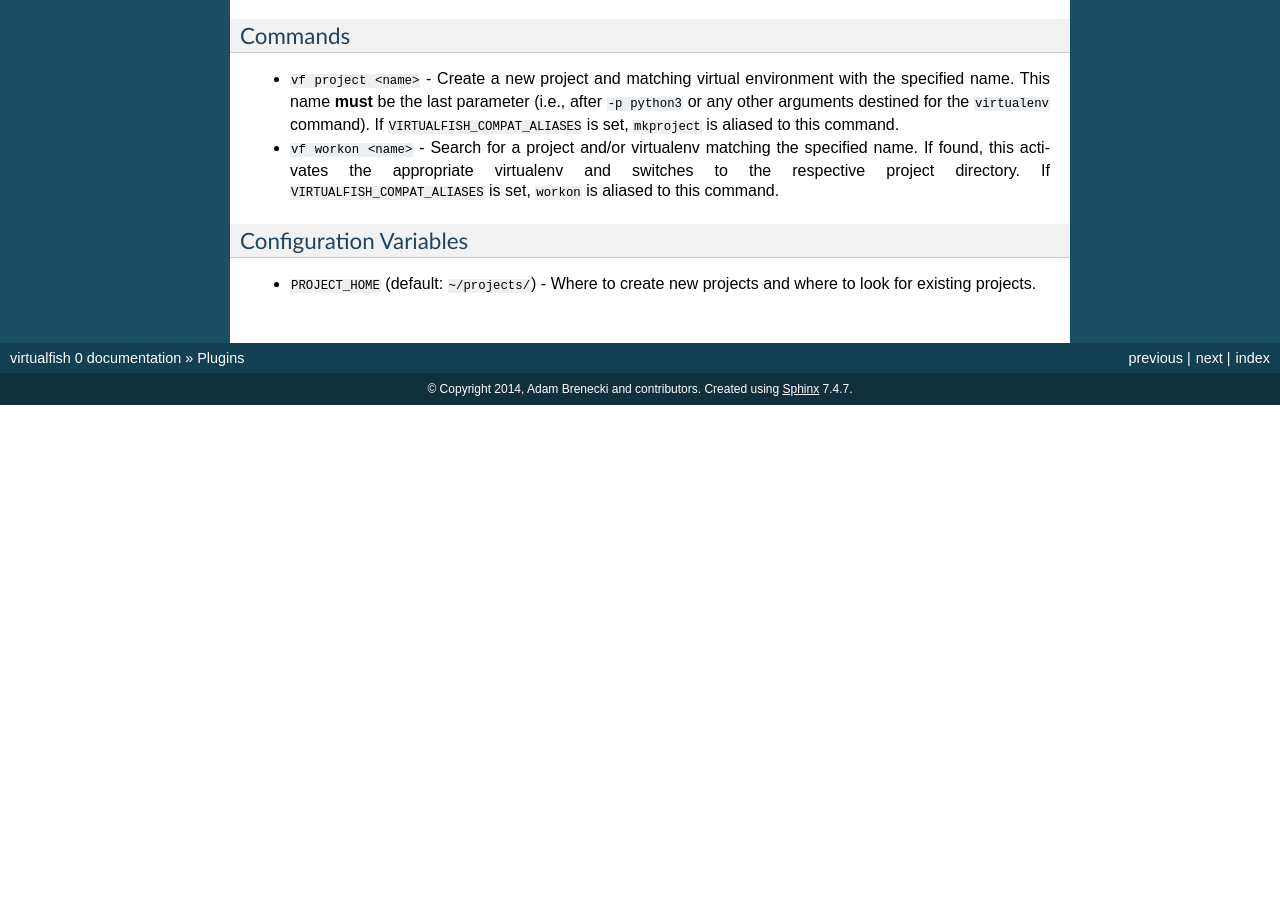
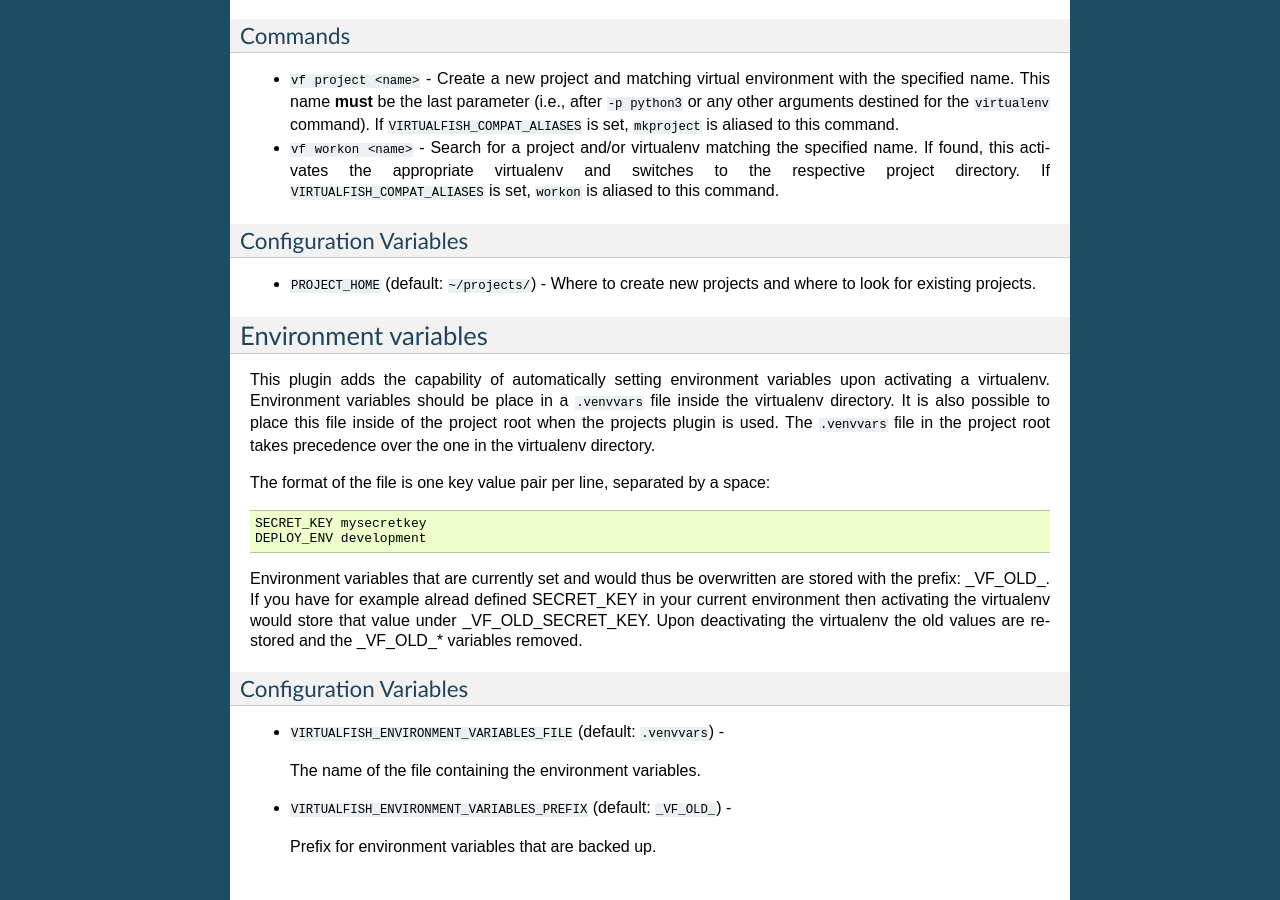
Before and after one commit to justinmayer/virtualfish, a Sphinx documentation site: the page built from docs/plugins.rst, in a window 1280 px wide and 900 px high, scrolled down 1286 px. Built offline with Sphinx 7.4.7, drawn with Linux system fonts in a browser that asks for light colours; before the commit the page ends 1691 px from its top, so only the background shows below that; some of the changed text lies outside the part shown.

Commit message:
Added environment variables plugin

```diff
--- a/docs/plugins.rst
+++ b/docs/plugins.rst
@@ -95,3 +95,35 @@ Configuration Variables
 
 -  ``PROJECT_HOME`` (default: ``~/projects/``) - Where to create new projects
    and where to look for existing projects.
+
+Environment variables
+---------------------
+
+This plugin adds the capability of automatically setting environment variables
+upon activating a virtualenv. Environment variables should be place in a
+``.venvvars`` file inside the virtualenv directory. It is also possible to
+place this file inside of the project root when the projects plugin is used.
+The ``.venvvars`` file in the project root takes precedence over the one in
+the virtualenv directory.
+
+The format of the file is one key value pair per line, separated by a space:
+
+::
+
+    SECRET_KEY mysecretkey
+    DEPLOY_ENV development
+
+Environment variables that are currently set and would thus be overwritten
+are stored with the prefix: _VF_OLD_. If you have for example alread defined
+SECRET_KEY in your current environment then activating the virtualenv would
+store that value under _VF_OLD_SECRET_KEY. Upon deactivating the virtualenv
+the old values are restored and the _VF_OLD_* variables removed.
+
+Configuration Variables
+.......................
+
+-  ``VIRTUALFISH_ENVIRONMENT_VARIABLES_FILE`` (default: ``.venvvars``) -
+  The name of the file containing the environment variables.
+
+-  ``VIRTUALFISH_ENVIRONMENT_VARIABLES_PREFIX`` (default: ``_VF_OLD_``) -
+  Prefix for environment variables that are backed up.
```
Also changed, not shown: 1 other file.
